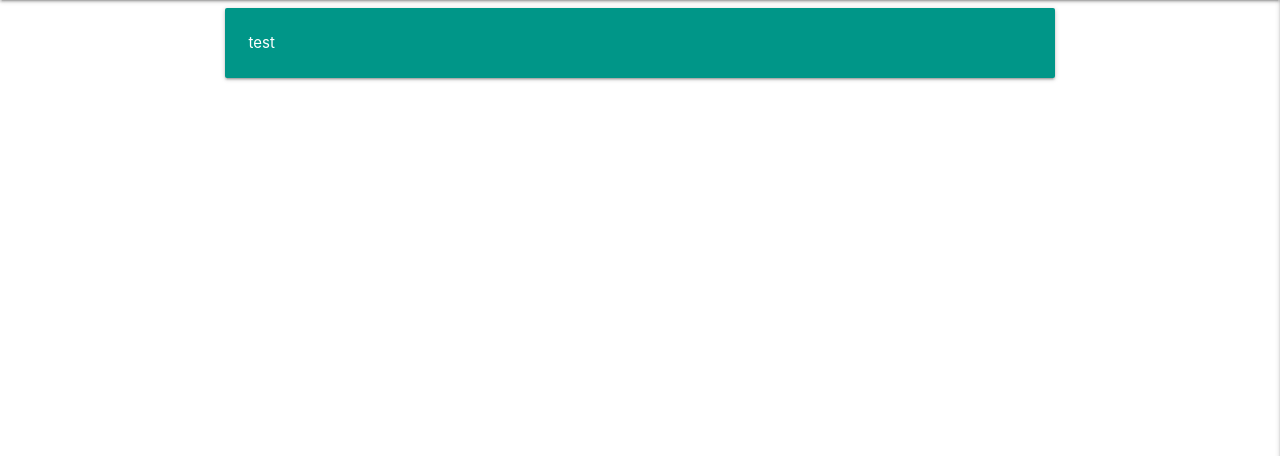
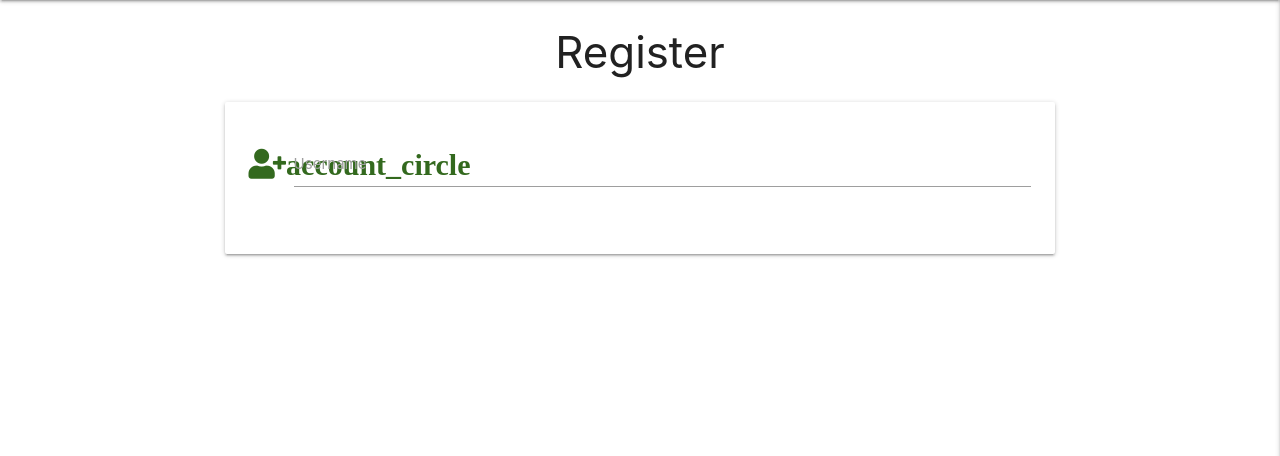
Before and after one commit to Code-Institute-Submissions/ms33, a Flask app: page /register in a window 1280 px wide. Shown: the part 64-520 px from the top of the page. Run offline with Flask 2, Linux system fonts and the light colour scheme; some libraries are stand-ins or nearby versions.

Commit message:
register.html, Register input, font-awesome icon

```diff
--- a/templates/base.html
+++ b/templates/base.html
@@ -33,7 +33,7 @@
                     <li><a href="#">Manage Categories</a></li>
                     <li><a href="#">Log Out</a></li>
                     <li><a href="#">Log In</a></li>
-                    <li><a href="#">Register</a></li>
+                    <li><a href="{{ url_for('register') }}">Register</a></li>
                 </ul>
             </div>
         </nav>
@@ -49,7 +49,7 @@
             <li><a href="#">Manage Categories</a></li>
             <li><a href="#">Log Out</a></li>
             <li><a href="#">Log In</a></li>
-            <li><a href="#">Register</a></li>
+            <li><a href="{{ url_for('register') }}">Register</a></li>
         </ul>
 
     </header>
--- a/templates/register.html
+++ b/templates/register.html
@@ -1,12 +1,20 @@
 {% extends "base.html" %}
 {% block content %}
 
+<h3 class="center-align">Register</h3>
+
 <div class="row">
-    <div class="col s12 m8 offset-m2">
-        <div class="card-panel teal">
-            <span class="white-text">test</span>
+    <form class="col s12 m8 offset-m2">
+        <div class="card-panel">
+            <div class="row">
+                <div class="input-field col s12">
+                    <i class="fas fa-user-plus prefix light-green-text text-darken-4">account_circle</i>
+                    <input id="username" name="username" type="text" class="validate">
+                    <label for="username">Username</label>
+                </div>
+            </div>
         </div>
-    </div>
+    </form>
 </div>
 
 {% endblock %}
```
